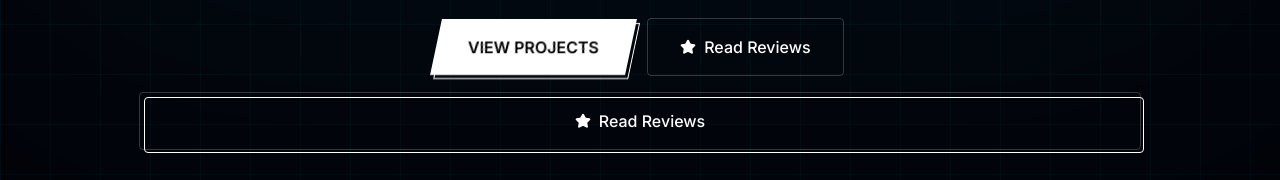
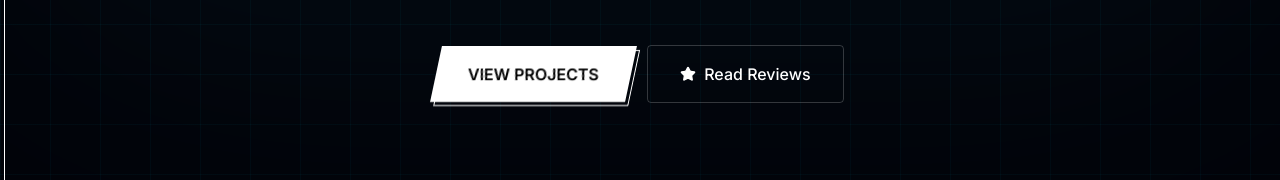
Before and after one commit to Friedazebalili/Blue, a plain HTML site: page index.html in a window 1280 px wide. Shown: the part 436-616 px from the top of the page. Drawn offline with nearby package versions, Linux system fonts and the light colour scheme.

Commit message:
Update index.html

```diff
--- a/index.html
+++ b/index.html
@@ -176,12 +176,7 @@ Forging elite digital realities. Specialized in <span class="text-cyan-400 font-
                  -z-10"></span>
   </a>
 
-  <!-- READ REVIEWS -->
-  <a href="#reviews"
-     class="group relative w-full sm:w-auto px-8 py-4 border border-white/20 text-white font-medium rounded overflow-visible flex items-center justify-center gap-2 transition-all duration-300">
 
-    <i data-lucide="star" class="w-4 h-4 fill-white text-white relative z-10"></i>
-    <span class="relative z-10">Read Reviews</span>
 
     <!-- Offset Border -->
     <span class="absolute inset-0 rounded border border-white
```
